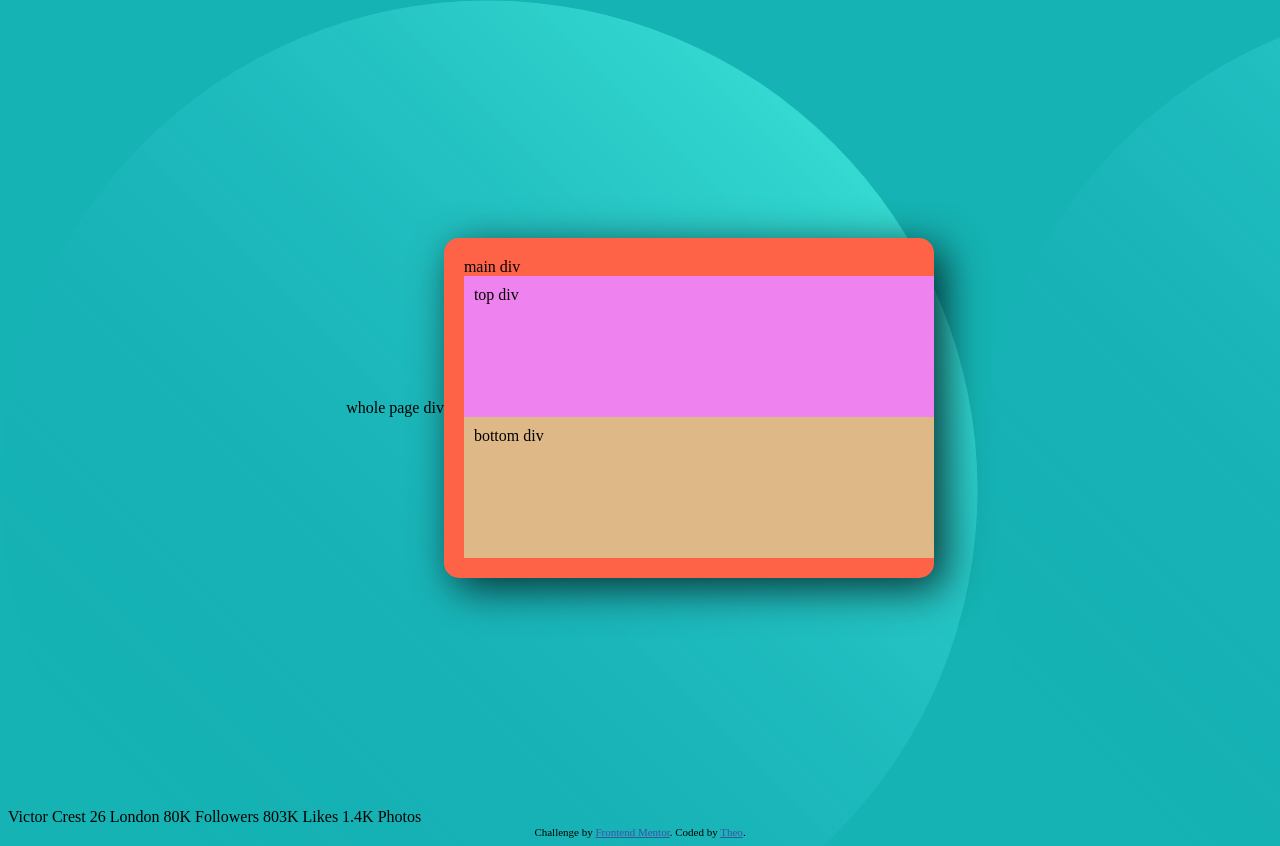
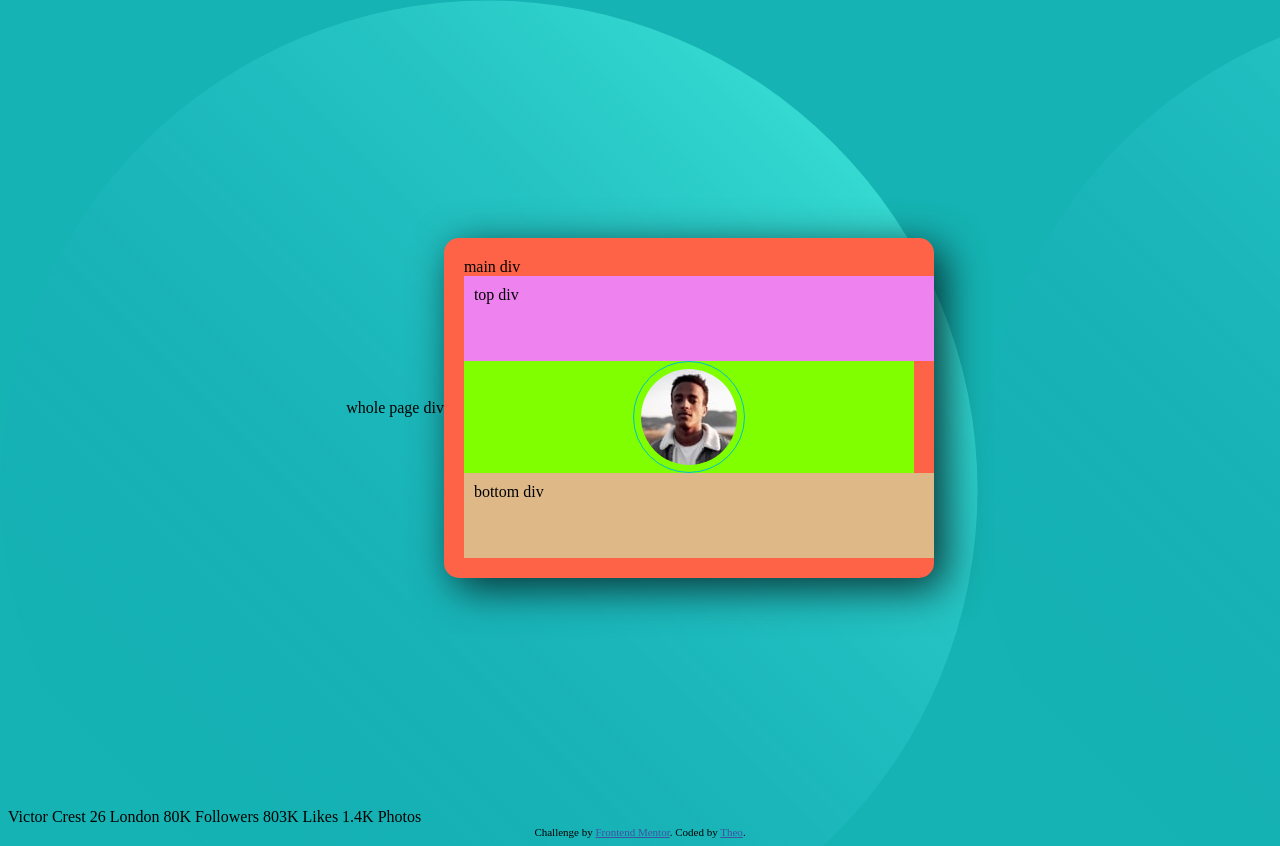
Before and after one commit to greatmerlin/profile-card-component-main, a plain HTML site: page index.html in a window 1280 px wide. Drawn offline with Linux system fonts and the light colour scheme.

Commit message:
added image and centered it

```diff
--- a/index.css
+++ b/index.css
@@ -38,6 +38,20 @@ body {
     width: 100%;
 }
 
+.leImage {
+    display: flex;
+    justify-content: center;
+    align-items: center;
+    background-color: chartreuse;
+
+}
+
+img {
+    border: 1px solid #03bfcb;
+    border-radius: 50%;
+    padding: 7px;
+}
+
 
 
 .attribution {
--- a/index.html
+++ b/index.html
@@ -16,9 +16,15 @@
     <title>Frontend Mentor | Profile card component</title>
   </head>
   <body>
-    <div class="wholePage">whole page div
-      <div class="mainWindow">main div
+    <div class="wholePage">
+      whole page div
+      <div class="mainWindow">
+        main div
         <div class="topDiv">top div</div>
+        <div class="leImage">
+          <img src="./images/image-victor.jpg" alt="Avatar" />
+        </div>
+
         <div class="bottomDiv">bottom div</div>
       </div>
     </div>
```
